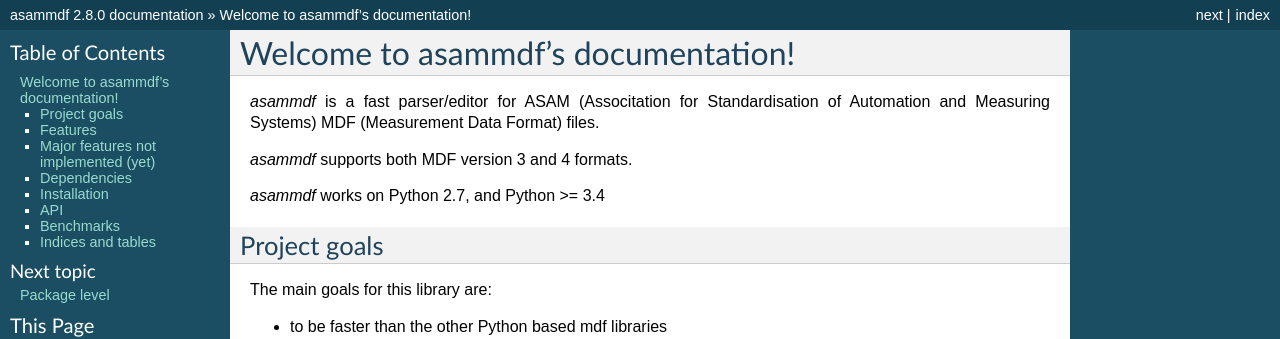
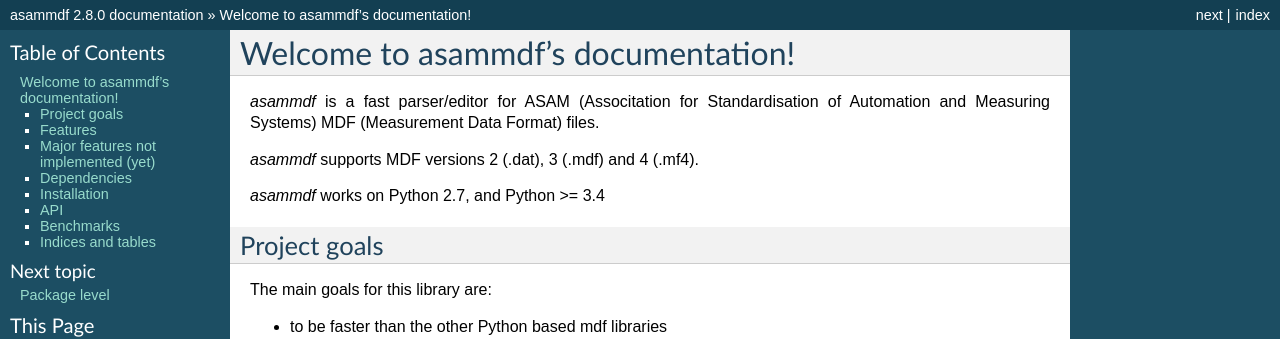
Before and after one commit to danielhrisca/asammdf, a Sphinx documentation site: the page built from documentation/index.rst, in a window 1280 px wide and 900 px high. Shown: the top 339 px of the window. Built offline with Sphinx 7.4.7, drawn with Linux system fonts in a browser that asks for light colours; formulas are drawn with MathJax 3.

Commit message:
mention mdf version 2 support in readme

```diff
--- a/README.rst
+++ b/README.rst
@@ -1,6 +1,6 @@
 *asammdf* is a fast parser/editor for ASAM (Associtation for Standardisation of Automation and Measuring Systems) MDF (Measurement Data Format) files.
 
-*asammdf* supports both MDF version 3 and 4 formats.
+*asammdf* supports MDF versions 2 (.dat), 3 (.mdf) and 4 (.mf4).
 
 *asammdf* works on Python 2.7, and Python >= 3.4
 
--- a/documentation/index.rst
+++ b/documentation/index.rst
@@ -8,7 +8,7 @@ Welcome to asammdf's documentation!
 
 *asammdf* is a fast parser/editor for ASAM (Associtation for Standardisation of Automation and Measuring Systems) MDF (Measurement Data Format) files.
 
-*asammdf* supports both MDF version 3 and 4 formats.
+*asammdf* supports MDF versions 2 (.dat), 3 (.mdf) and 4 (.mf4).
 
 *asammdf* works on Python 2.7, and Python >= 3.4
 
```
Also changed, not shown: README.md (+1 -1 lines).
